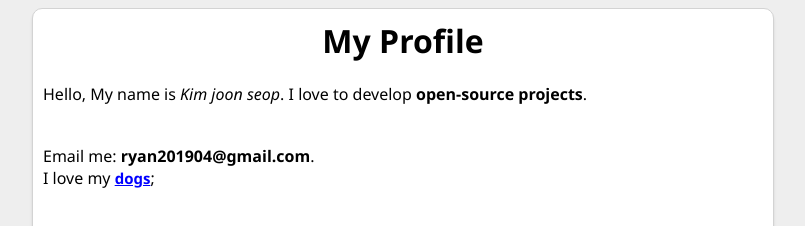
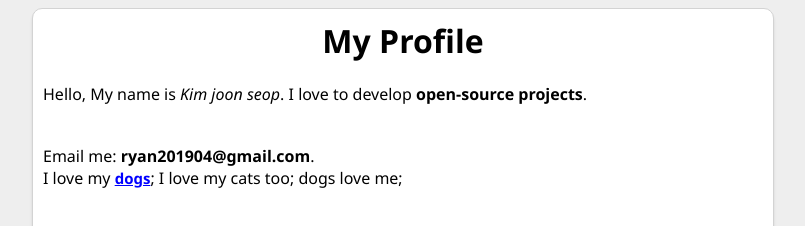
Before and after one commit to joonseop/open-source-assignment, a plain HTML site: page index.html in a window 1280 px wide. Shown: the top 226 px of the page, without its empty margins (237-1042 px from the left). Drawn offline with Linux system fonts and the light colour scheme; grey boxes are pictures that could not be loaded.

Commit message:
Update index.html

```diff
--- a/index.html
+++ b/index.html
@@ -14,6 +14,8 @@
     </p>
     <p>Email me: <strong>ryan201904@gmail.com</strong>. <br />
 	    I love my <span class="dogs">dogs</span>;
+		I love my <span class="cats">cats</span> too;
+		<span class="animals">dogs</span> love me;
 
     </p>
 
```
